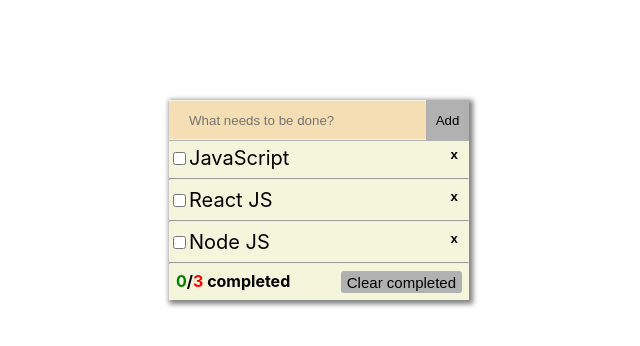
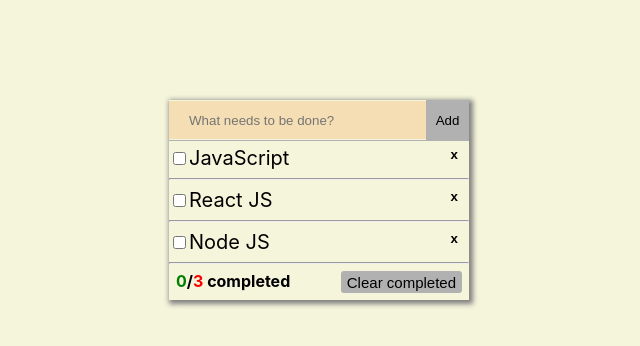
Before and after one commit to MesropAbazyan/TodoList, a React (Create React App) app: page / in a window 1280 px wide. Shown: the top 346 px of the page, without its empty margins (321-961 px from the left). Built offline with nearby package versions, Linux system fonts and the light colour scheme; the HTML template or start-up script is replaced by a standard one.

Commit message:
Update index.css

```diff
--- a/src/index.css
+++ b/src/index.css
@@ -1,3 +1,7 @@
+* {
+  background-color: beige;
+}
+
 body {
   margin: 0;
   font-family: -apple-system, BlinkMacSystemFont, 'Segoe UI', 'Roboto', 'Oxygen',
```
